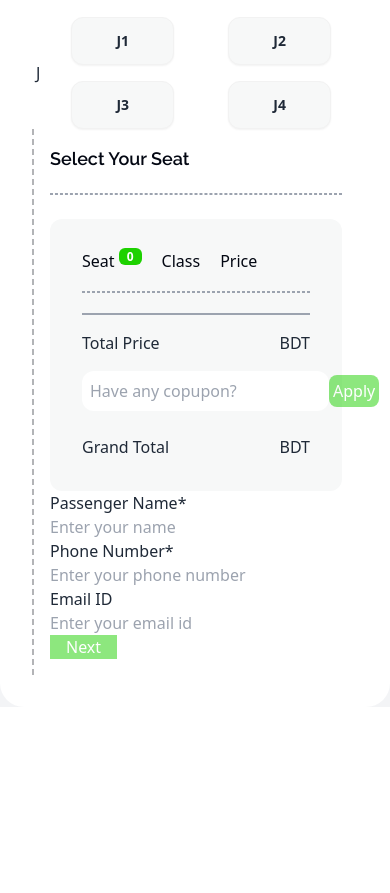
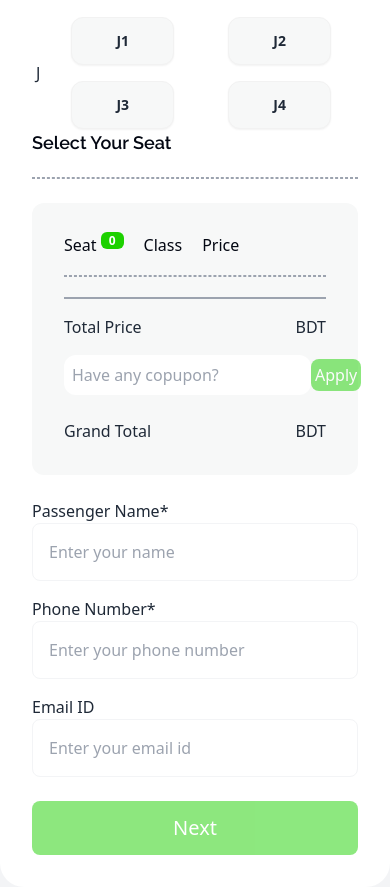
Before and after one commit to Naeem401/B9A5-smart-ticketing, a plain HTML site: page index.html in a window 390 px wide. Shown: the part 3620-4513 px from the top of the page. Before the commit the page ends 4353 px from the top, so only its background shows below. Drawn offline with nearby package versions, Linux system fonts and the light colour scheme.

Commit message:
next button function add

```diff
--- a/index.html
+++ b/index.html
@@ -95,7 +95,7 @@
            </div>
         </section>
     </header>
-    <main class="mt-28 bg-gray-100 box-border border-t-2 border-green-500 rounded-t-3xl">
+    <main id="main" class="mt-28 bg-gray-100 box-border border-t-2 border-green-500 rounded-t-3xl">
       <section  class="mt-10 md:mt-28 w-[95%] md:w-[80%] mx-auto mb-3 md:mb-[26px]">
         <h2 class="text-black raleway text-2xl md:text-3xl font-bold leading-8 md:leading-12 text-center">P.H Paribahan</h2>
         <p class="text-gray-600 inter text-base font-normal leading-7 text-center mt-6 mb-9">Yes, you can run unit tests and view the results directly within the app. The integrated <br> testing features allow for a streamlined .</p>
@@ -297,7 +297,7 @@
           </div>
           </div>
           <!-- Select Your Seat area -->
-          <div class="p-4 md:p-8 border-l-2 border-dashed border-[#0307124D]">
+          <div class="md:p-8 md:border-l-2 border-dashed border-[#0307124D]">
             <h2 class="raleway font-semibold text-lg leading-7 text-[#030712]">Select Your Seat</h2>
             <hr class="border border-dashed border-gray-400 mt-5">
             <div class="bg-[#F7F8F8] rounded-xl p-8 mt-6">
@@ -339,15 +339,15 @@
               </div>
             </div>
             <!-- user info -->
-            <div>
-              <div><label for="">Passenger Name*</label></div>
-              <div><input type="text" name="" id="" placeholder="Enter your name"></div>
-              <div><label for="">Phone Number*</label></div>
-                <div><input id="mobile" class="" type="tel" name="" id="" placeholder="Enter your phone number"></div>
-                <div><label for="">Email ID</label></div>
-                <div><input type="email" name="" id="" placeholder="Enter your email id"></div>
+            <div class="mt-6">
+              <div><label class="inter text-base font-medium mb-4" for="">Passenger Name*</label></div>
+              <div><input class="p-4 outline-none box-border border border-gray-100 rounded-lg w-full" type="text" name="" id="" placeholder="Enter your name"></div>
+              <div class="mt-4"><label class="inter text-base font-medium" for="">Phone Number*</label></div>
+                <div><input id="mobile" class="p-4 outline-none box-border border border-gray-100 rounded-lg w-full" type="tel" name="" id="" placeholder="Enter your phone number"></div>
+                <div class="mt-4"><label class="inter text-base font-medium" for="">Email ID</label></div>
+                <div><input class="p-4 outline-none box-border border border-gray-100 rounded-lg w-full" type="email" name="" id="" placeholder="Enter your email id"></div>
 
-                 <button id="nex-btn" class="px-4 bg-[#1DD100] text-white opacity-50 cursor-not-allowed" disabled>Next</button>
+                 <button id="nex-btn" class="mt-6 py-3 w-full text-center rounded-lg bg-[#1DD100] text-[20px] text-white opacity-50 cursor-not-allowed" disabled>Next</button>
 
 
             </div>
@@ -359,7 +359,17 @@
 
       </section>
 
+
+
     </main>
+    <div id="popup" class="hidden text-center flex flex-col items-center justify-center bg-[#e5e5e6] p-[57px] w-[600px] mx-auto" >
+      <img src="images/success.png" alt="">
+      <h2>SUCCESS</h2>
+      <p>Thank you for Booking Our Bus Seats. <br>
+        We are working hard to find the best service and deals for you. <br>
+        Shortly you will find a confirmation in your email.</p>
+        <button>Continue</button>
+    </div>
     <script src="js/coustom.js"></script>
     <!-- <script src="js/app.js"></script> -->
 </body>
--- a/js/coustom.js
+++ b/js/coustom.js
@@ -92,5 +92,7 @@ mobileNumber.addEventListener('input', function() {
     }
 });
 nexBtn.addEventListener('click', function(){
-    document.getElementById('header').classList.add('hidden')
-})
+    document.getElementById('header').classList.add('hidden');
+    document.getElementById('main').classList.add('hidden')
+    document.getElementById('popup').classList.remove('hidden')
+});
```
